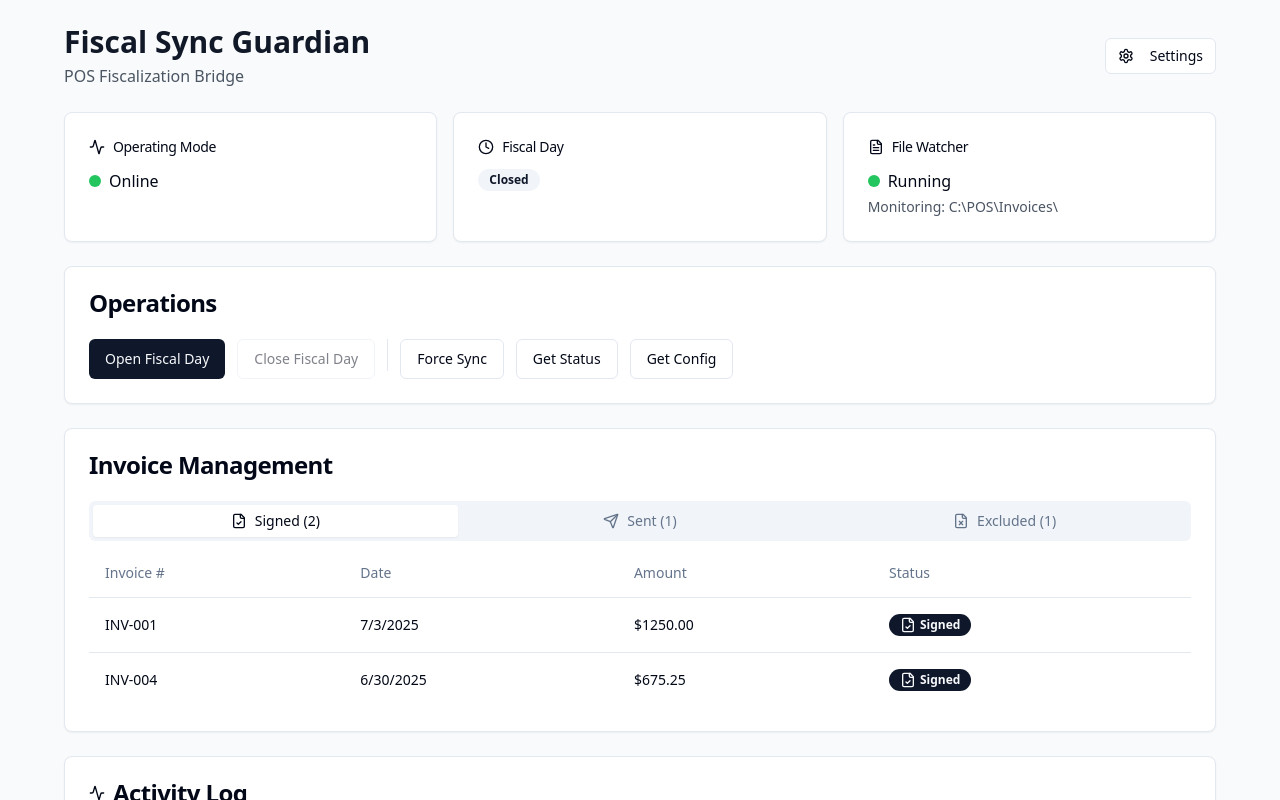
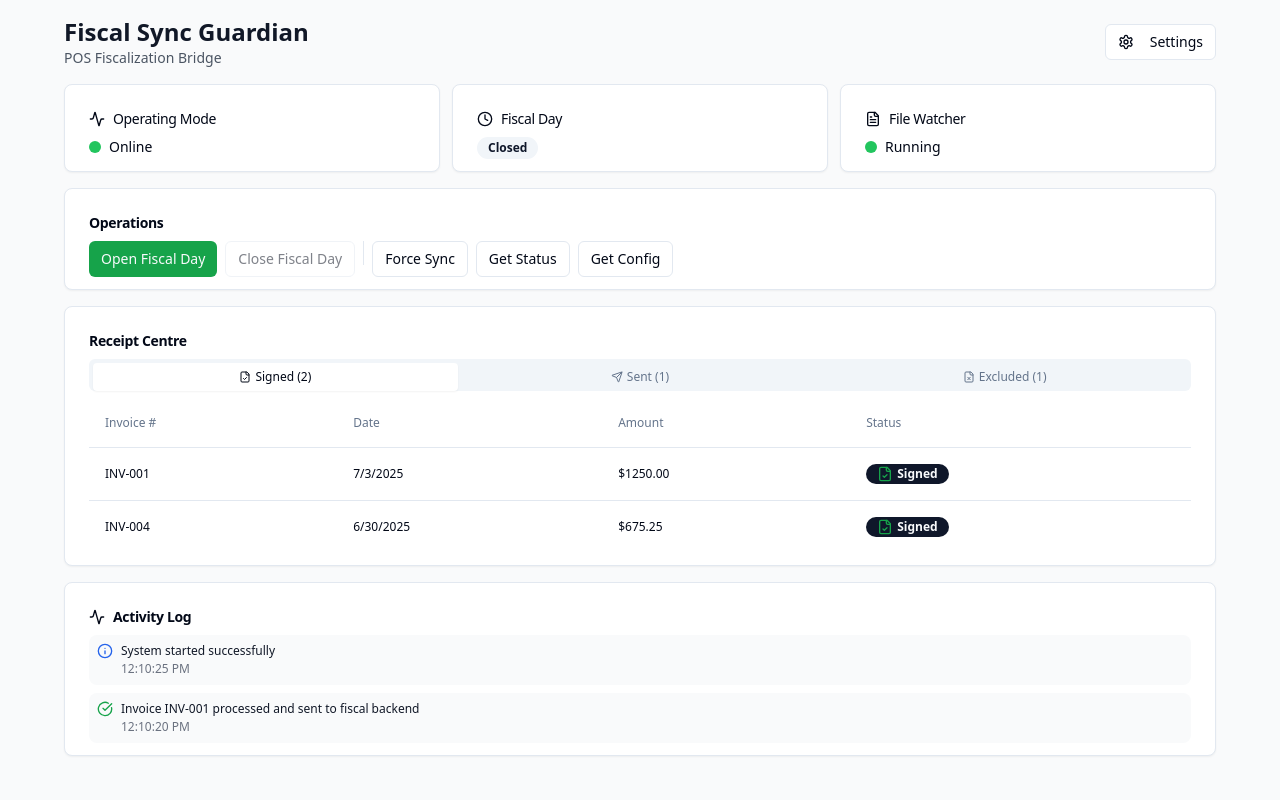
Before and after one commit to calteck10/fiscal-sync-guardian, a React (Vite) app: page / in a window 1280 px wide. Shown: the top 800 px of the page. Built offline with nearby package versions, Linux system fonts and the light colour scheme.

Commit message:
Fix: UI adjustments and text changes
- Removed monitoring comment in file watcher.
- Changed "Invoice Management" to "Receipt Centre".
- Adjusted UI for a more compact appearance.
- Changed "Open Fiscal Day" button color to green.
- Changed "Signed" check icon color.

```diff
--- a/src/pages/Index.tsx
+++ b/src/pages/Index.tsx
@@ -1,4 +1,3 @@
-
 import { useState, useEffect } from "react";
 import { Card, CardContent, CardHeader, CardTitle } from "@/components/ui/card";
 import { Button } from "@/components/ui/button";
@@ -142,7 +141,7 @@ const Index = () => {
   const getStatusIcon = (status: string) => {
     switch (status) {
       case 'signed':
-        return <FileCheck className="h-4 w-4" />;
+        return <FileCheck className="h-4 w-4 text-green-600" />;
       case 'sent':
         return <Send className="h-4 w-4" />;
       case 'excluded':
@@ -153,14 +152,14 @@ const Index = () => {
   };
 
   return (
-    <div className="min-h-screen bg-gray-50 p-6">
-      <div className="max-w-6xl mx-auto space-y-6">
+    <div className="min-h-screen bg-gray-50 p-4">
+      <div className="max-w-6xl mx-auto space-y-4">
 
         {/* Header */}
         <div className="flex items-center justify-between">
           <div>
-            <h1 className="text-3xl font-bold text-gray-900">Fiscal Sync Guardian</h1>
-            <p className="text-gray-600 mt-1">POS Fiscalization Bridge</p>
+            <h1 className="text-2xl font-bold text-gray-900">Fiscal Sync Guardian</h1>
+            <p className="text-gray-600 text-sm">POS Fiscalization Bridge</p>
           </div>
           <div className="flex items-center space-x-2">
             <Button variant="outline" size="sm">
@@ -171,32 +170,32 @@ const Index = () => {
         </div>
 
         {/* Status Section */}
-        <div className="grid grid-cols-1 md:grid-cols-3 gap-4">
+        <div className="grid grid-cols-1 md:grid-cols-3 gap-3">
           <Card>
-            <CardHeader className="pb-3">
+            <CardHeader className="pb-2">
               <CardTitle className="text-sm font-medium flex items-center">
                 <Activity className="h-4 w-4 mr-2" />
                 Operating Mode
               </CardTitle>
             </CardHeader>
-            <CardContent>
+            <CardContent className="pb-3">
               <div className="flex items-center space-x-2">
                 <div className={`w-3 h-3 rounded-full ${getStatusColor(isOnline)}`}></div>
-                <span className="font-medium">{isOnline ? 'Online' : 'Offline'}</span>
+                <span className="font-medium text-sm">{isOnline ? 'Online' : 'Offline'}</span>
               </div>
             </CardContent>
           </Card>
 
           <Card>
-            <CardHeader className="pb-3">
+            <CardHeader className="pb-2">
               <CardTitle className="text-sm font-medium flex items-center">
                 <Clock className="h-4 w-4 mr-2" />
                 Fiscal Day
               </CardTitle>
             </CardHeader>
-            <CardContent>
+            <CardContent className="pb-3">
               <div className="flex items-center space-x-2">
-                <Badge variant={fiscalDayOpen ? "default" : "secondary"}>
+                <Badge variant={fiscalDayOpen ? "default" : "secondary"} className="text-xs">
                   {fiscalDayOpen ? 'Open' : 'Closed'}
                 </Badge>
               </div>
@@ -204,35 +203,34 @@ const Index = () => {
           </Card>
 
           <Card>
-            <CardHeader className="pb-3">
+            <CardHeader className="pb-2">
               <CardTitle className="text-sm font-medium flex items-center">
                 <FileText className="h-4 w-4 mr-2" />
                 File Watcher
               </CardTitle>
             </CardHeader>
-            <CardContent>
+            <CardContent className="pb-3">
               <div className="flex items-center space-x-2">
                 <div className={`w-3 h-3 rounded-full ${getStatusColor(watcherRunning)}`}></div>
-                <span className="font-medium">{watcherRunning ? 'Running' : 'Stopped'}</span>
+                <span className="font-medium text-sm">{watcherRunning ? 'Running' : 'Stopped'}</span>
               </div>
-              <p className="text-sm text-gray-600 mt-1">
-                Monitoring: C:\POS\Invoices\
-              </p>
             </CardContent>
           </Card>
         </div>
 
         {/* Operations Section */}
         <Card>
-          <CardHeader>
-            <CardTitle>Operations</CardTitle>
+          <CardHeader className="pb-2">
+            <CardTitle className="text-sm">Operations</CardTitle>
           </CardHeader>
-          <CardContent>
-            <div className="flex flex-wrap gap-3">
+          <CardContent className="pb-3">
+            <div className="flex flex-wrap gap-2">
               <Button
                 onClick={handleOpenDay}
                 disabled={fiscalDayOpen}
                 variant={fiscalDayOpen ? "outline" : "default"}
+                size="sm"
+                className={!fiscalDayOpen ? "bg-green-600 hover:bg-green-700" : ""}
               >
                 Open Fiscal Day
               </Button>
@@ -241,15 +239,17 @@ const Index = () => {
                 onClick={handleCloseDay}
                 disabled={!fiscalDayOpen}
                 variant={!fiscalDayOpen ? "outline" : "destructive"}
+                size="sm"
               >
                 Close Fiscal Day
               </Button>
 
-              <Separator orientation="vertical" className="h-8" />
+              <Separator orientation="vertical" className="h-6" />
 
               <Button
                 onClick={handleForceSync}
                 variant="outline"
+                size="sm"
               >
                 Force Sync
               </Button>
@@ -257,6 +257,7 @@ const Index = () => {
               <Button
                 onClick={handleGetStatus}
                 variant="outline"
+                size="sm"
               >
                 Get Status
               </Button>
@@ -264,6 +265,7 @@ const Index = () => {
               <Button
                 onClick={handleGetConfig}
                 variant="outline"
+                size="sm"
               >
                 Get Config
               </Button>
@@ -271,47 +273,47 @@ const Index = () => {
           </CardContent>
         </Card>
 
-        {/* Invoices Section */}
+        {/* Receipt Centre Section */}
         <Card>
-          <CardHeader>
-            <CardTitle>Invoice Management</CardTitle>
+          <CardHeader className="pb-2">
+            <CardTitle className="text-sm">Receipt Centre</CardTitle>
           </CardHeader>
-          <CardContent>
+          <CardContent className="pb-3">
             <Tabs defaultValue="signed" className="w-full">
-              <TabsList className="grid w-full grid-cols-3">
-                <TabsTrigger value="signed" className="flex items-center gap-2">
-                  <FileCheck className="h-4 w-4" />
+              <TabsList className="grid w-full grid-cols-3 h-8">
+                <TabsTrigger value="signed" className="flex items-center gap-1 text-xs">
+                  <FileCheck className="h-3 w-3" />
                   Signed ({getInvoicesByStatus('signed').length})
                 </TabsTrigger>
-                <TabsTrigger value="sent" className="flex items-center gap-2">
-                  <Send className="h-4 w-4" />
+                <TabsTrigger value="sent" className="flex items-center gap-1 text-xs">
+                  <Send className="h-3 w-3" />
                   Sent ({getInvoicesByStatus('sent').length})
                 </TabsTrigger>
-                <TabsTrigger value="excluded" className="flex items-center gap-2">
-                  <FileX className="h-4 w-4" />
+                <TabsTrigger value="excluded" className="flex items-center gap-1 text-xs">
+                  <FileX className="h-3 w-3" />
                   Excluded ({getInvoicesByStatus('excluded').length})
                 </TabsTrigger>
               </TabsList>
 
               {(['signed', 'sent', 'excluded'] as const).map((status) => (
-                <TabsContent key={status} value={status}>
+                <TabsContent key={status} value={status} className="mt-2">
                   <Table>
                     <TableHeader>
-                      <TableRow>
-                        <TableHead>Invoice #</TableHead>
-                        <TableHead>Date</TableHead>
-                        <TableHead>Amount</TableHead>
-                        <TableHead>Status</TableHead>
+                      <TableRow className="h-8">
+                        <TableHead className="text-xs">Invoice #</TableHead>
+                        <TableHead className="text-xs">Date</TableHead>
+                        <TableHead className="text-xs">Amount</TableHead>
+                        <TableHead className="text-xs">Status</TableHead>
                       </TableRow>
                     </TableHeader>
                     <TableBody>
                       {getInvoicesByStatus(status).map((invoice) => (
-                        <TableRow key={invoice.id}>
-                          <TableCell className="font-medium">{invoice.number}</TableCell>
-                          <TableCell>{invoice.date.toLocaleDateString()}</TableCell>
-                          <TableCell>${invoice.amount.toFixed(2)}</TableCell>
+                        <TableRow key={invoice.id} className="h-8">
+                          <TableCell className="font-medium text-xs">{invoice.number}</TableCell>
+                          <TableCell className="text-xs">{invoice.date.toLocaleDateString()}</TableCell>
+                          <TableCell className="text-xs">${invoice.amount.toFixed(2)}</TableCell>
                           <TableCell>
-                            <Badge variant={getStatusBadgeVariant(invoice.status)} className="flex items-center gap-1 w-fit">
+                            <Badge variant={getStatusBadgeVariant(invoice.status)} className="flex items-center gap-1 w-fit text-xs h-5">
                               {getStatusIcon(invoice.status)}
                               {invoice.status.charAt(0).toUpperCase() + invoice.status.slice(1)}
                             </Badge>
@@ -328,9 +330,9 @@ const Index = () => {
 
         {/* System Status Alert */}
         {!isOnline && (
-          <Alert>
+          <Alert className="py-2">
             <BellOff className="h-4 w-4" />
-            <AlertDescription>
+            <AlertDescription className="text-sm">
               System is running in offline mode. Invoices will be queued and sent when connection is restored.
             </AlertDescription>
           </Alert>
@@ -338,20 +340,20 @@ const Index = () => {
 
         {/* Activity Log Section */}
         <Card>
-          <CardHeader>
-            <CardTitle className="flex items-center">
+          <CardHeader className="pb-2">
+            <CardTitle className="flex items-center text-sm">
               <Activity className="h-4 w-4 mr-2" />
               Activity Log
             </CardTitle>
           </CardHeader>
-          <CardContent>
-            <div className="space-y-3 max-h-96 overflow-y-auto">
+          <CardContent className="pb-3">
+            <div className="space-y-2 max-h-80 overflow-y-auto">
               {logs.map((log) => (
-                <div key={log.id} className="flex items-start space-x-3 p-3 rounded-lg bg-gray-50">
+                <div key={log.id} className="flex items-start space-x-2 p-2 rounded-lg bg-gray-50">
                   {getLogIcon(log.type)}
                   <div className="flex-1 min-w-0">
-                    <p className="text-sm text-gray-900">{log.message}</p>
-                    <p className="text-xs text-gray-500 mt-1">
+                    <p className="text-xs text-gray-900">{log.message}</p>
+                    <p className="text-xs text-gray-500 mt-0.5">
                       {log.timestamp.toLocaleTimeString()}
                     </p>
                   </div>
```
